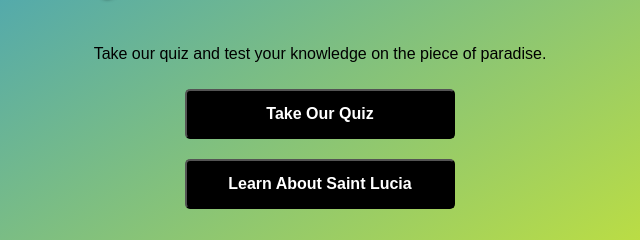
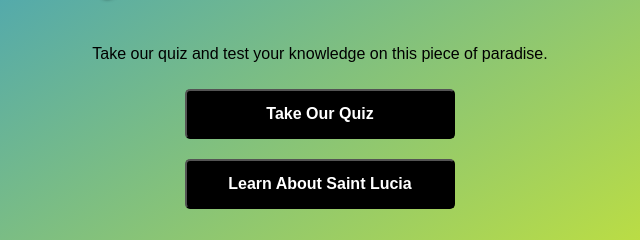
Before and after one commit to dclake/Set8801_Coursework, a plain HTML site: page index.html in a window 1280 px wide. Shown: the part 328-568 px from the top of the page, 320-960 px from the left. Drawn offline with Linux system fonts and the light colour scheme.

Commit message:
Fixed code on home page:

```diff
--- a/index.html
+++ b/index.html
@@ -12,7 +12,7 @@
   <a href="/index.html"><img><img src="images/fav.png" alt="St. Lucia Flag"/></img></a>
   <h1>Do you know Saint Lucia?</h1>
   <article class="main">
-    <p>Take our quiz and test your knowledge on the piece of paradise.</p>
+    <p>Take our quiz and test your knowledge on this piece of paradise.</p>
     <div class="button_containter">
     <a href="quiz.html">
       <button class="button">Take Our Quiz</button>
```
